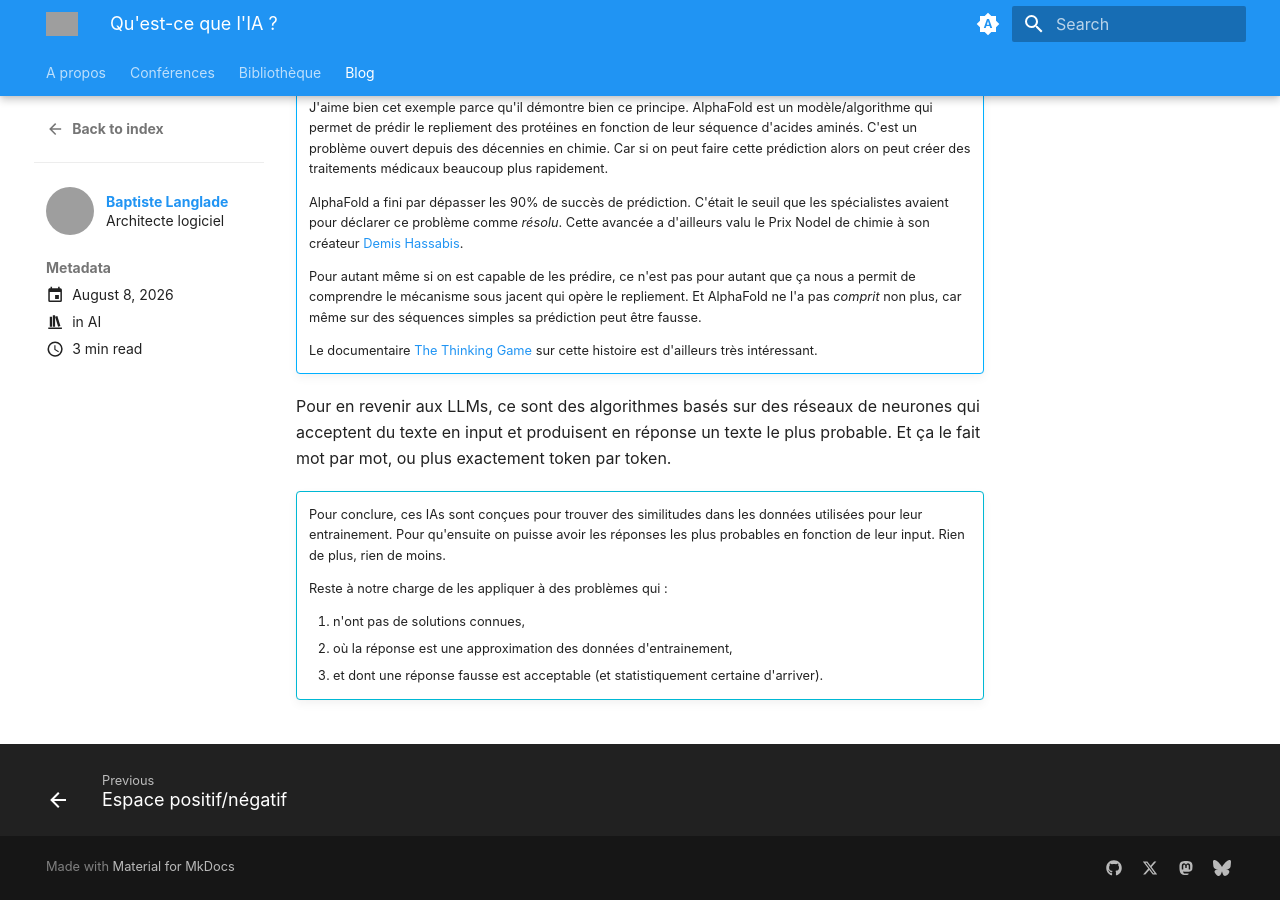
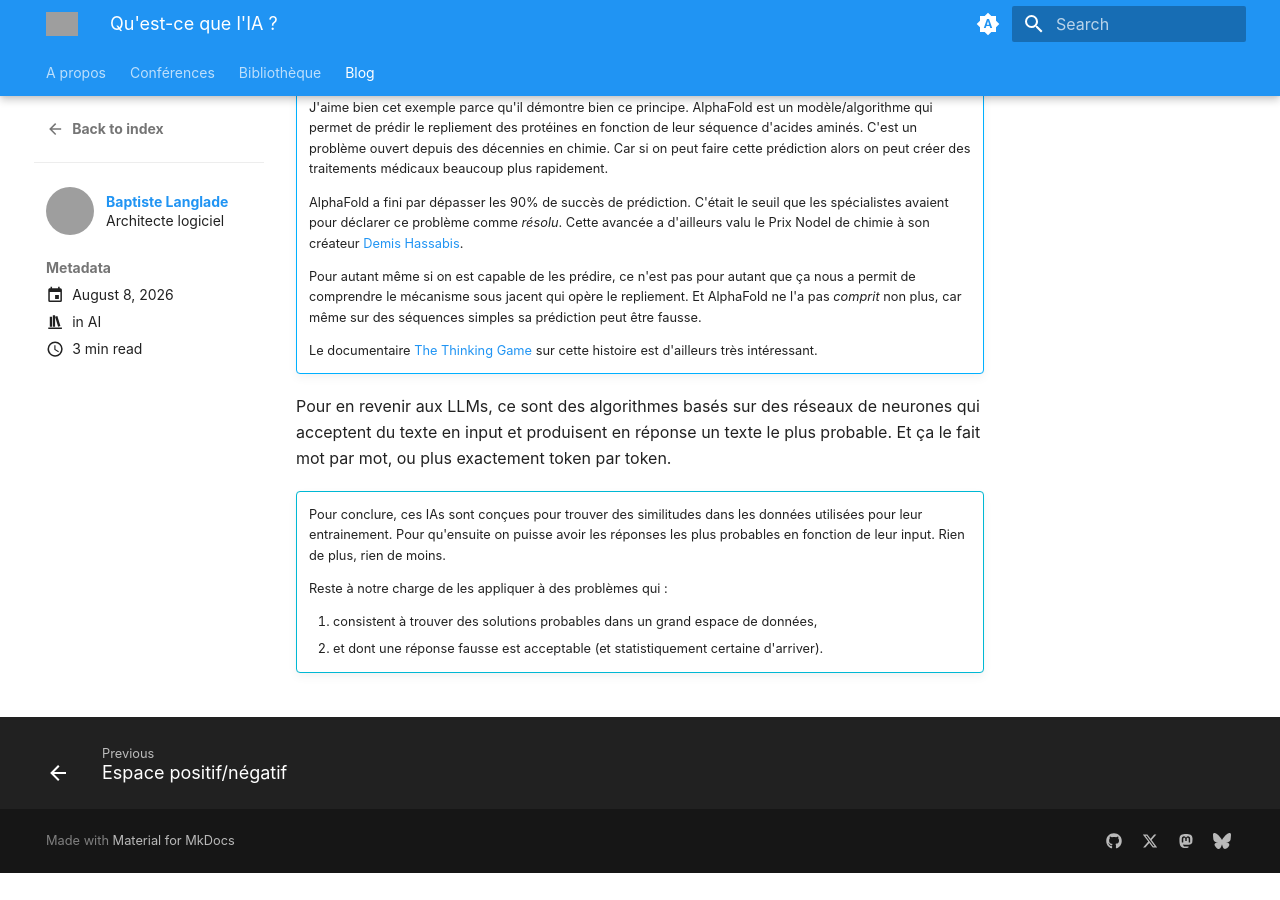
Before and after one commit to Baptouuuu/baptouuuu.github.io, an MkDocs documentation site: the page built from docs/blog/posts/ia/definition.md, in a window 1280 px wide and 900 px high, scrolled down 1051 px. Built offline with MkDocs 1.6.1 and Material for MkDocs 9.7.7, drawn with Linux system fonts in a browser that asks for light colours; after the commit the page ends 1924 px from its top, so only the background shows below that; grey boxes are pictures that could not be loaded.

Commit message:
simplify the conclusion

```diff
--- a/docs/blog/posts/ia/definition.md
+++ b/docs/blog/posts/ia/definition.md
@@ -53,6 +53,5 @@ Pour en revenir aux LLMs, ce sont des algorithmes basés sur des réseaux de neu
 
     Reste à notre charge de les appliquer à des problèmes qui :
 
-    1. n'ont pas de solutions connues,
-    2. où la réponse est une approximation des données d'entrainement,
-    3. et dont une réponse fausse est acceptable (et statistiquement certaine d'arriver).
+    1. consistent à trouver des solutions probables dans un grand espace de données,
+    2. et dont une réponse fausse est acceptable (et statistiquement certaine d'arriver).
```
